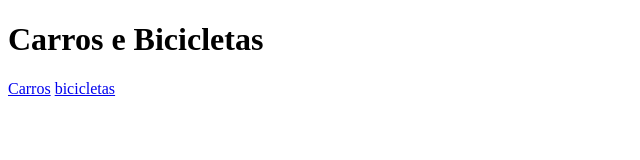
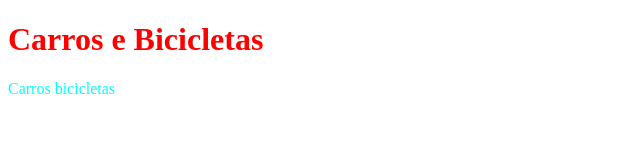
Before and after one commit to Yagocayo/origamid, a plain HTML site: page Html5 e Css3 iniciantes/aula 01a06/index.html in a window 1280 px wide. Shown: the whole page, without its empty margins (0-640 px from the left). Drawn offline with Linux system fonts and the light colour scheme.

Commit message:
html, css3

```diff
--- /dev/null
+++ b/Html5 e Css3 iniciantes/aula 01a06/cssbasico/style.css
@@ -0,0 +1,9 @@
+@charset "UTF-8";
+
+h1{
+    color: red;
+}
+a {
+    color: aqua;
+    text-decoration: none;
+}
--- a/Html5 e Css3 iniciantes/aula 01a06/index.html
+++ b/Html5 e Css3 iniciantes/aula 01a06/index.html
@@ -5,6 +5,7 @@
     <meta http-equiv="X-UA-Compatible" content="IE=edge">
     <meta name="viewport" content="width=device-width, initial-scale=1.0">
     <title>Carros e Bicicletas</title>
+    <link rel="stylesheet" href="cssbasico/style.css">
 </head>
 <body>
     <h1>Carros e Bicicletas</h1>
```
